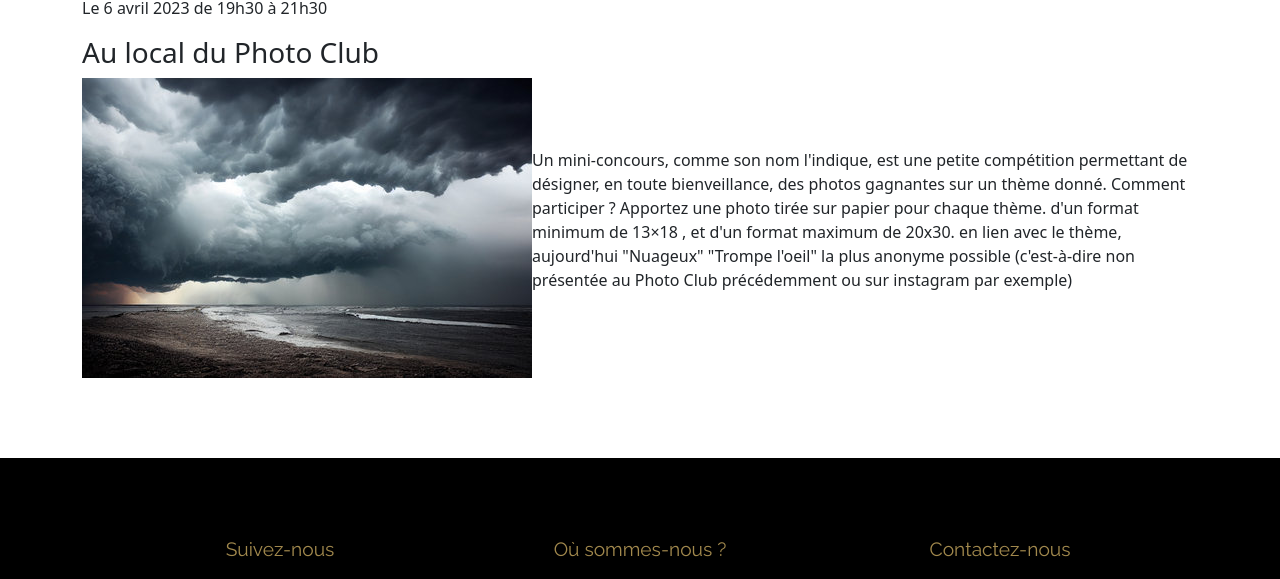
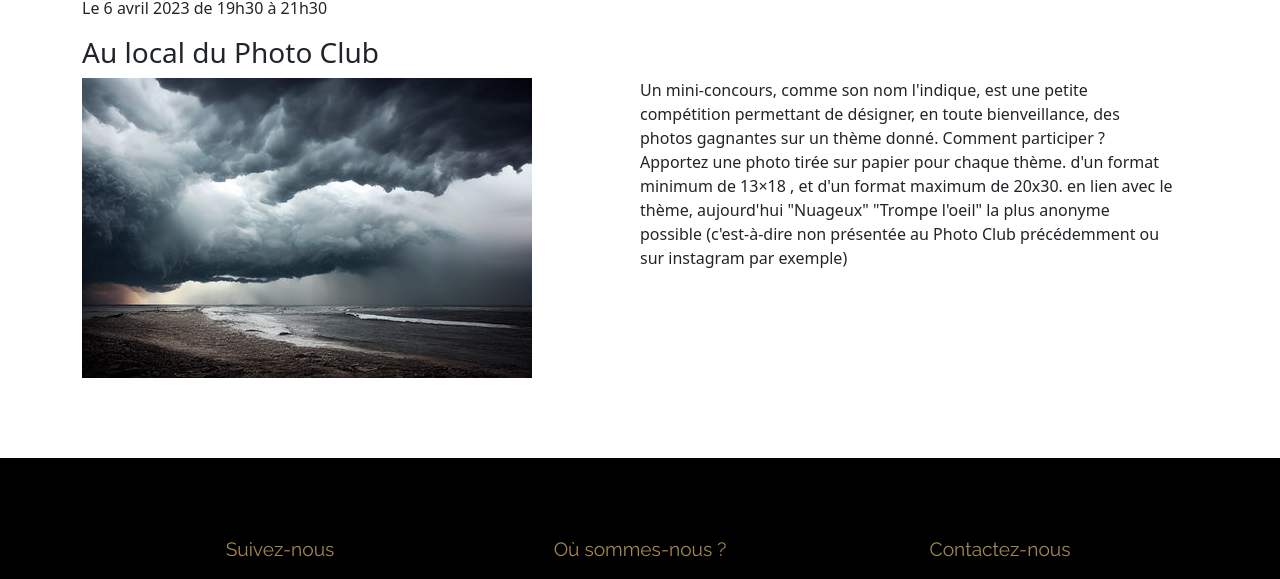
Before and after one commit to ludostudi/association-photo, a plain HTML site: page evenement.html in a window 1280 px wide. Shown: the part 135-714 px from the top of the page. Drawn offline with nearby package versions, Linux system fonts and the light colour scheme.

Commit message:
Modification envenements.html

```diff
--- a/evenement.html
+++ b/evenement.html
@@ -4,12 +4,11 @@
     <meta charset="UTF-8">
     <meta http-equiv="X-UA-Compatible" content="IE=edge">
     <meta name="viewport" content="width=device-width, initial-scale=1.0">
-    <link rel="stylesheet" href="assets/css/style.css">
     <link rel="preconnect" href="https://fonts.googleapis.com">
     <link rel="preconnect" href="https://fonts.gstatic.com" crossorigin>
+    <link href="https://cdn.jsdelivr.net/npm/bootstrap@5.0.2/dist/css/bootstrap.min.css" rel="stylesheet" integrity="sha384-EVSTQN3/azprG1Anm3QDgpJLIm9Nao0Yz1ztcQTwFspd3yD65VohhpuuCOmLASjC" crossorigin="anonymous">
     <link href="https://fonts.googleapis.com/css2?family=Raleway:ital,wght@0,100;0,200;0,300;0,400;0,500;0,600;0,700;0,800;0,900;1,100;1,200;1,300;1,400;1,500;1,600;1,700;1,800;1,900&display=swap" rel="stylesheet">
-    <link href="https://cdn.jsdelivr.net/npm/bootstrap@5.0.2/dist/css/bootstrap.min.css" rel="stylesheet" integrity="sha384-EVSTQN3/azprG1Anm3QDgpJLIm9Nao0Yz1ztcQTwFspd3yD65VohhpuuCOmLASjC" crossorigin="anonymous">
-
+    <link rel="stylesheet" href="assets/css/style.css">
 
 
 
@@ -37,19 +36,19 @@
         </nav>
     </header>
 
-<Main class="container">
-    <section class="">
-        <div class="flux">
-            <div class="">
+<Main class="">
+    <section class="evenement">
+        <div class="container">
+            <div class="row col-12">
                 <h2 class="">Mni-concours "Nuage" ; "Trompel'oeil"</h2>
                 <p class="">Le 6 avril 2023 de 19h30 à 21h30</p>
                 <h3 class="">Au local du Photo Club</h3>
             </div>
-            <div class="d-flex flex-sm-column flex-md-row align-items-sm-center">
-                <div class="">
+            <div class="row col-12">
+                <div class="col-12 col-lg-6">
                     <img class="" src="assets/images/nuage.jpg" alt="photo d'un nuage">
                 </div>
-                <div class="">
+                <div class="col-lg-6">
                     <p>Un mini-concours, comme son nom l'indique, est une petite compétition permettant de désigner, en toute bienveillance, des photos gagnantes sur un thème donné. Comment participer ? Apportez une photo tirée sur papier pour chaque thème. d'un format minimum de 13×18 , et d'un format maximum de 20x30. en lien avec le thème, aujourd'hui "Nuageux" "Trompe l'oeil" la plus anonyme possible (c'est-à-dire non présentée au Photo Club précédemment ou sur instagram par exemple)</p>
                 </div>
             </div>
--- a/sass/components/_evenement.sass
+++ b/sass/components/_evenement.sass
@@ -1,11 +1 @@
 @use "../utils/_main" as utils
-
-.evenements--calendar
-
-    &__content
-
-
-    &__media
-
-    &__img
-        width: 60%
--- a/sass/components/_header.sass
+++ b/sass/components/_header.sass
@@ -7,6 +7,8 @@
     @include utils.responsive (phone)
         flex-direction: column
         align-items: center
+
+
 
 
     &__logo
--- a/sass/utils/_mixin.sass
+++ b/sass/utils/_mixin.sass
@@ -1,15 +1,15 @@
 
 @mixin responsive ($device)
     @if $device == "phone"
-        @media (425px <= width <= 768px)
+        @media (390px <= width <= 992px)
             @content
 
     @else if $device == "tablet"
-        @media (768px <= width <= 1200px)
+        @media (992px <= width <= 1200px)
             @content
 
     @else if $device == "laptop"
-        @media (min-width: 768px)
+        @media (min-width: 992px)
             @content
 
     @else
```
Also changed, not shown: assets/css/style.css, 1 other file.
